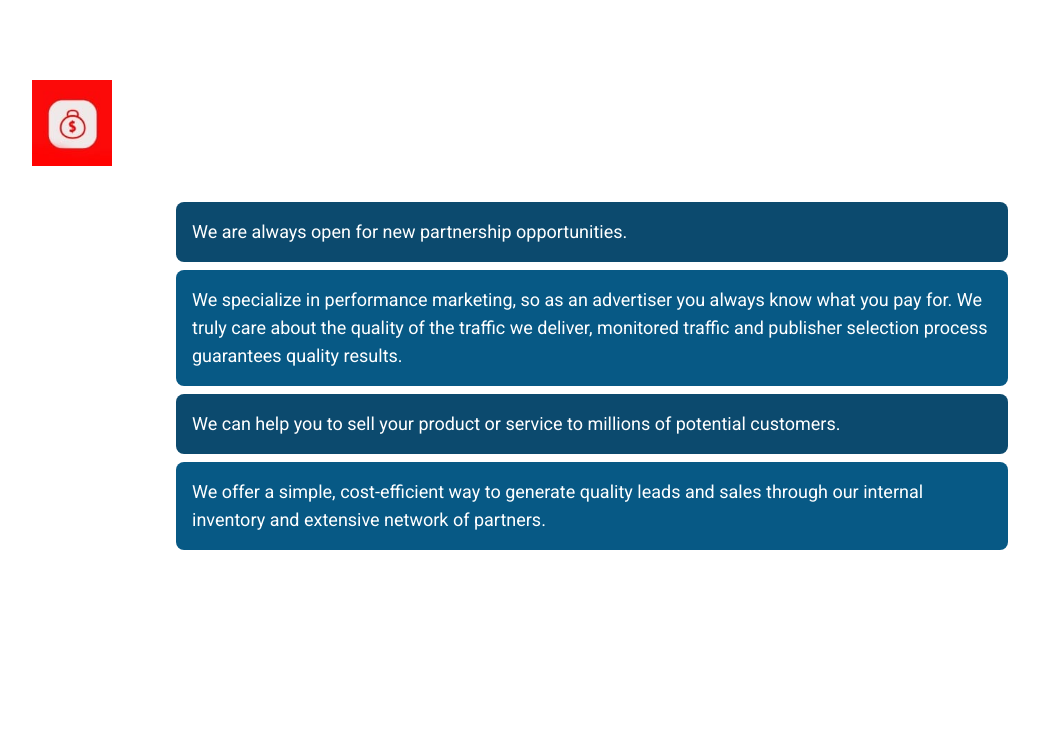
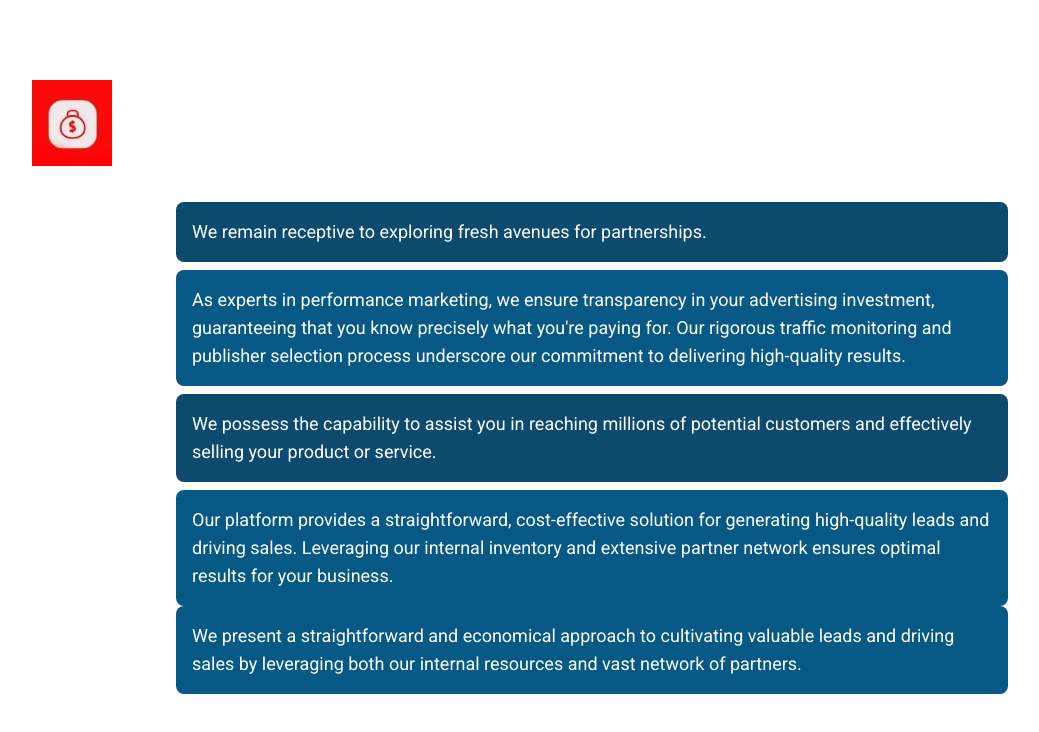
Before and after one commit to Mohosin999/Landing-Page-Design-of-CashCramento-Network, a Next.js app: page /components/HeroAreaTwo in a window 1280 px wide. Shown: the top 732 px of the page, without its empty margins (80-1119 px from the left). Built offline with nearby package versions, Linux system fonts and the light colour scheme.

Commit message:
refactor done successfully

```diff
--- a/app/components/Contact/page.jsx
+++ b/app/components/Contact/page.jsx
@@ -5,13 +5,13 @@ const Contact = () => {
     <section>
       <div className="py-4 lg:py-8 px-6 lg:px-12 mx-3 lg:mx-auto max-w-screen-md  shadow-lg my-4 lg:my-8">
         <h2 className="mb-4 text-xl lg:text-4xl tracking-tight font-extrabold text-center text-gray-900 dark:text-white uppercase">
-          Contact Our CashCramento Team
+          Contact Us
         </h2>
         <p className="mb-8 lg:mb-16 font-light text-center text-gray-500 dark:text-gray-400 sm:text-xl">
-          If you have any questions or comments, please contact us either using
-          this form. We are willing to assist you with anything you may need,
-          from custom promotional tools, to free hosting. There is no bad
-          question, so ask away!
+          Should you have any inquiries or feedback, feel free to reach out to
+          us via this form. We're here to support you with a range of services,
+          including tailored promotional tools and complimentary hosting.
+          Remember, no question is insignificant, so don't hesitate to ask!
         </p>
 
         {/* Contact form */}
--- a/app/components/HeroAreaOne/page.jsx
+++ b/app/components/HeroAreaOne/page.jsx
@@ -14,17 +14,18 @@ const HeroAreaOne = () => {
             <div className="w-16 h-auto w-12 md:w-14 lg:w-20 mb-3">
               <Image src={Logo2} alt="Logo" />
             </div>
-            <h1 className="lg:ml-14 text-3xl md:text-4xl lg:text-6xl font-bold">
-              Why CashCramento
+            <h1 className="lg:ml-14 text-3xl md:text-4xl lg:text-6xl font-bold uppercase">
+              What Makes CashCramento Stand Out?
             </h1>
           </div>
 
           {/* <p className="mx-4 sm:mx-8 md:mx-36 mt-6 leading-7 text-base"> */}
           <p className="text-center lg:text-start lg:mx-36 mt-6 leading-7 text-base lg:text-lg">
-            CashCramento is the web’s premier affiliate network specializing in
-            mainstream, niche, and adult offers. Our exclusive offers help you
-            make massive cash off your display, social, email, pop, and search
-            traffic.
+            CashCramento stands as the internet's foremost affiliate network,
+            catering to a wide array of offers spanning mainstream, niche, and
+            adult content. With our unique selection of offers, you can unlock
+            significant earnings from your display, social media, email, pop-up,
+            and search traffic channels.
           </p>
         </div>
       </Layout>
--- a/app/components/HeroAreaTwo/page.jsx
+++ b/app/components/HeroAreaTwo/page.jsx
@@ -52,7 +52,7 @@ const HeroAreaTwo = () => {
           <div className="w-16 h-auto w-12 md:w-14 lg:w-20 mb-3">
             <Image src={Logo2} alt="Logo" />
           </div>
-          <h1 className="lg:ml-14 text-3xl md:text-4xl lg:text-6xl font-bold">
+          <h1 className="lg:ml-14 text-3xl md:text-4xl lg:text-6xl font-bold uppercase">
             Advertisers
           </h1>
         </div>
@@ -67,34 +67,49 @@ const HeroAreaTwo = () => {
               visibleListItems >= 1 ? "bg-sky-900 mb-2 rounded-lg" : ""
             } transition-background duration-1000`}
           >
-            We are always open for new partnership opportunities.
+            We remain receptive to exploring fresh avenues for partnerships.
           </li>
+
           <li
             className={`p-4 ${
               visibleListItems >= 2 ? "bg-sky-800 mb-2 rounded-lg" : ""
             } transition-background duration-1000`}
           >
-            We specialize in performance marketing, so as an advertiser you
-            always know what you pay for. We truly care about the quality of the
-            traffic we deliver, monitored traffic and publisher selection
-            process guarantees quality results.
+            As experts in performance marketing, we ensure transparency in your
+            advertising investment, guaranteeing that you know precisely what
+            you're paying for. Our rigorous traffic monitoring and publisher
+            selection process underscore our commitment to delivering
+            high-quality results.
           </li>
+
           <li
             className={`p-4 ${
               visibleListItems >= 3 ? "bg-sky-900 mb-2 rounded-lg" : ""
             } transition-background duration-1000`}
           >
-            We can help you to sell your product or service to millions of
-            potential customers.
+            We possess the capability to assist you in reaching millions of
+            potential customers and effectively selling your product or service.
           </li>
+
           <li
             className={`p-4 ${
               visibleListItems >= 4 ? "bg-sky-800 rounded-lg" : ""
             } transition-background duration-1000`}
           >
-            We offer a simple, cost-efficient way to generate quality leads and
-            sales through our internal inventory and extensive network of
-            partners.
+            Our platform provides a straightforward, cost-effective solution for
+            generating high-quality leads and driving sales. Leveraging our
+            internal inventory and extensive partner network ensures optimal
+            results for your business.
+          </li>
+
+          <li
+            className={`p-4 ${
+              visibleListItems >= 4 ? "bg-sky-800 rounded-lg" : ""
+            } transition-background duration-1000`}
+          >
+            We present a straightforward and economical approach to cultivating
+            valuable leads and driving sales by leveraging both our internal
+            resources and vast network of partners.
           </li>
         </ul>
       </div>
--- a/app/components/OurTeam/page.jsx
+++ b/app/components/OurTeam/page.jsx
@@ -20,8 +20,8 @@ const OurTeam = () => {
           <div className="w-16 h-auto w-12 md:w-14 lg:w-20 mb-3">
             <Image src={Logo2} alt="Logo" />
           </div>
-          <h1 className="text-gray-200 lg:ml-14 text-3xl md:text-4xl lg:text-6xl font-bold text">
-            Our CashCraments
+          <h1 className="text-gray-200 lg:ml-14 text-3xl md:text-4xl lg:text-6xl font-bold text uppercase">
+            CashCraments Society
           </h1>
         </div>
 
--- a/app/components/PaymentSystems/page.jsx
+++ b/app/components/PaymentSystems/page.jsx
@@ -18,7 +18,7 @@ const PaymentSystems = () => {
           <div className="w-16 h-auto w-12 md:w-14 lg:w-20 mb-3">
             <Image src={Logo2} alt="Logo" />
           </div>
-          <h1 className="lg:ml-14 text-3xl md:text-4xl lg:text-6xl font-bold">
+          <h1 className="lg:ml-14 text-3xl md:text-4xl lg:text-6xl font-bold uppercase">
             Payment systems
           </h1>
         </div>
--- a/app/layout.js
+++ b/app/layout.js
@@ -7,9 +7,9 @@ const roboto = Roboto({
 });
 
 export const metadata = {
-  title: "cashcramento",
+  title: "CashCramento",
   description:
-    "Generated by cashcramento. This is the most affiliate platform named cashcramento. This is the best CPA Network, top CPA Network in the world.",
+    "Generated by CashCramento. This is the most affiliate platform named cashcramento. This is the best CPA Network, top CPA Network in the world named cashcramento.",
 };
 
 export default function RootLayout({ children }) {
--- a/app/page.jsx
+++ b/app/page.jsx
@@ -21,9 +21,9 @@ const HomePage = () => {
         <HeroAreaTwo />
       </div>
 
-      <div className="bg-sky-300">
+      {/* <div className="bg-sky-300">
         <Publishers />
-      </div>
+      </div> */}
 
       <PaymentSystems />
 
```
Also changed, not shown: app/components/Navbar/page.jsx (+0 -40 lines).
